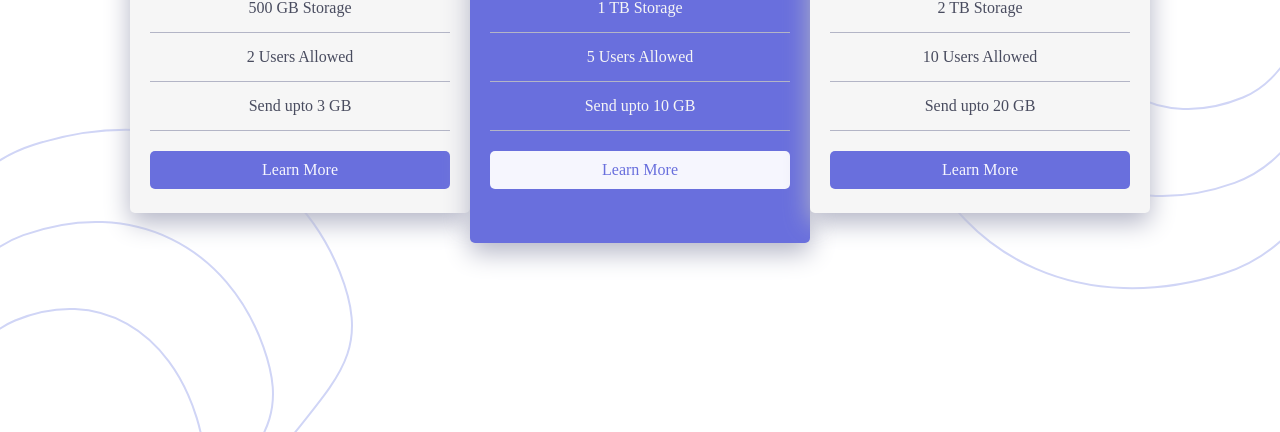
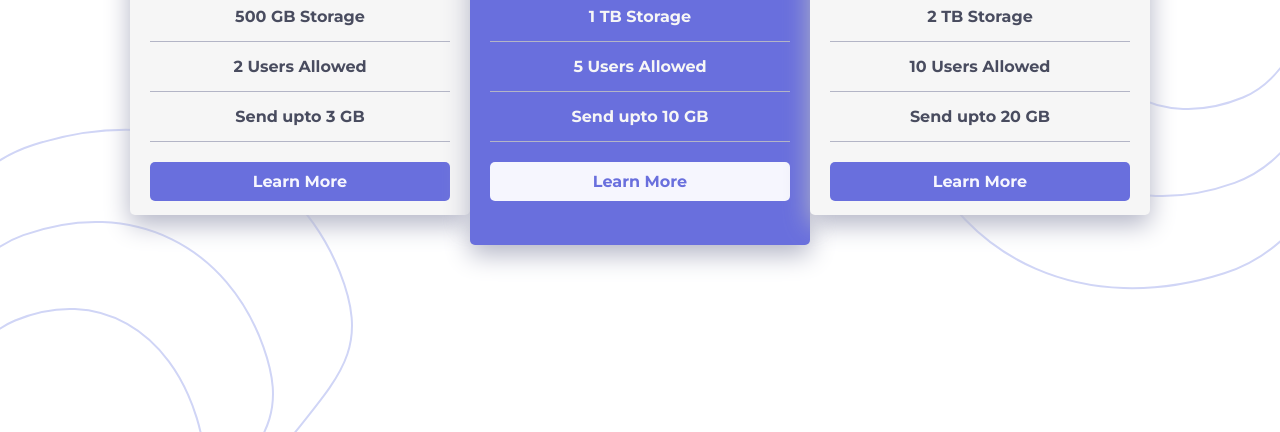
Before and after one commit to Devanshdesai77/pricing-page, a plain HTML site: page index.html in a window 1280 px wide. Shown: the part 368-800 px from the top of the page. Drawn offline with Linux system fonts and the light colour scheme.

Commit message:
Font Change

```diff
--- a/index.html
+++ b/index.html
@@ -4,7 +4,10 @@
         <meta charset="UTF-8">
         <meta name="viewport" content="width=width-device initial-scale=1.0">
         <title>Pricing Page</title>
-        <link rel="stylesheet" href="style.css">
+        <link rel="preconnect" href="https://fonts.googleapis.com">
+        <link rel="preconnect" href="https://fonts.gstatic.com" crossorigin>
+        <link href="https://fonts.googleapis.com/css2?family=Montserrat:wght@700&family=Public+Sans&display=swap" rel="stylesheet">
+    <link rel="stylesheet" href="style.css">
     </head>
     <body>
         <header>
```
